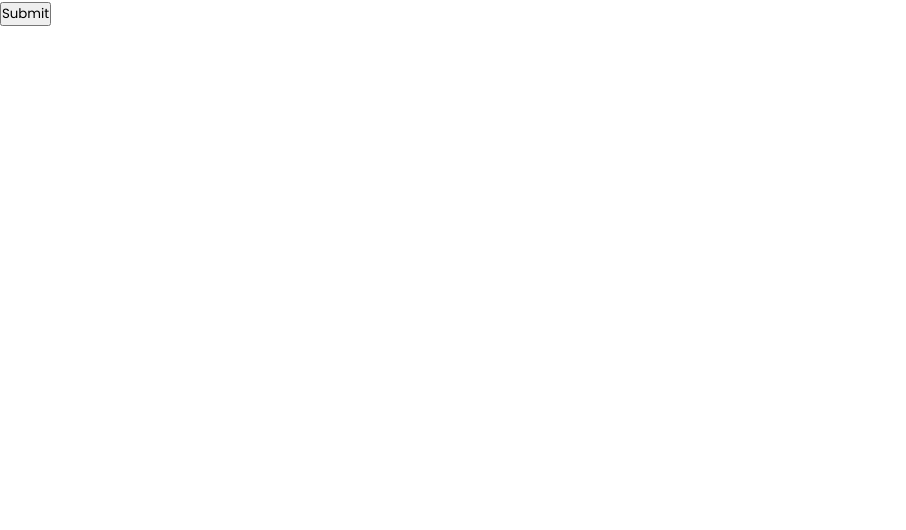
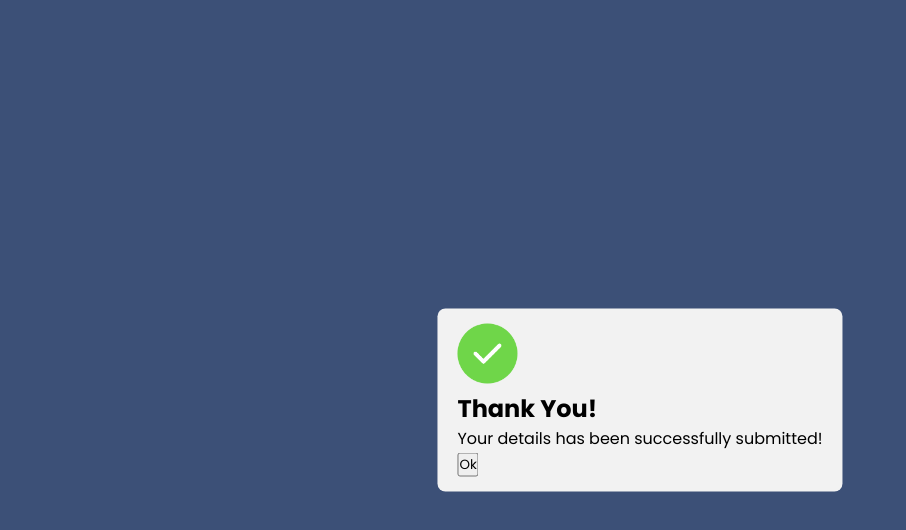
Before and after one commit to tonmoy3673/PopUp-App, a plain HTML site: page index.html in a window 1280 px wide. Shown: the whole page, without its empty margins (0-906 px from the left). Drawn offline with Linux system fonts and the light colour scheme.

Commit message:
:bulb: built pop-up

```diff
--- a/index.html
+++ b/index.html
@@ -19,6 +19,22 @@
             <!-- ======= Button ======= -->
             <button id="btn-submit">Submit</button>
         </section>
+        <section id="pop-up">
+            <!-- === Container ===== -->
+             <div class="container">
+                <!-- ======== icon ======= -->
+            <img src="/icon/success.png" class="icon">
+            <!-- ========= title ========= -->
+             <h2 class="title">Thank You!</h2>
+             <!-- ======== body text ======= -->
+              <p class="body-text">Your details has been successfully submitted!</p>
+            <!-- ======== Ok button ======== -->
+             <div>
+                <button id="btn-ok">Ok</button>
+             </div>
+             </div>
+            </section>
+
      </main>
      <!-- ======= js file ======== -->
       <script src="app.js"></script>
--- a/style.css
+++ b/style.css
@@ -4,3 +4,47 @@
     box-sizing: border-box;
     font-family: "Poppins", sans-serif;
 };
+
+body{
+    background: #3c5077;
+}
+.main-container{
+    width: 100%;
+    height: 100vh;
+    background: #3c5077;
+    display: flex;
+    justify-content: center;
+}
+.btn-container{
+    display: flex;
+    align-items: center;
+    justify-content: center;
+}
+#btn-submit{
+    padding: 10px 15px;
+    border-radius: 10px;
+    border: 1px solid transparent;
+    outline: 0;
+    cursor: pointer;
+    transition: all 0.3s;
+
+}
+#btn-submit:hover{
+    background: #f39c12;
+    border: 1px solid #f39c12;
+    color: #f2f2f2;
+}
+#pop-up{
+    background: #f2f2f2;
+    position: absolute;
+    top: 50%;
+    left: 50%;
+    transform: translate(-50%,-50%);
+    border-radius: 8px;
+    padding: 15px 20px;
+
+}
+
+.icon{
+    width: 60px;
+}
```
Also changed, not shown: icon/success.png (added).
